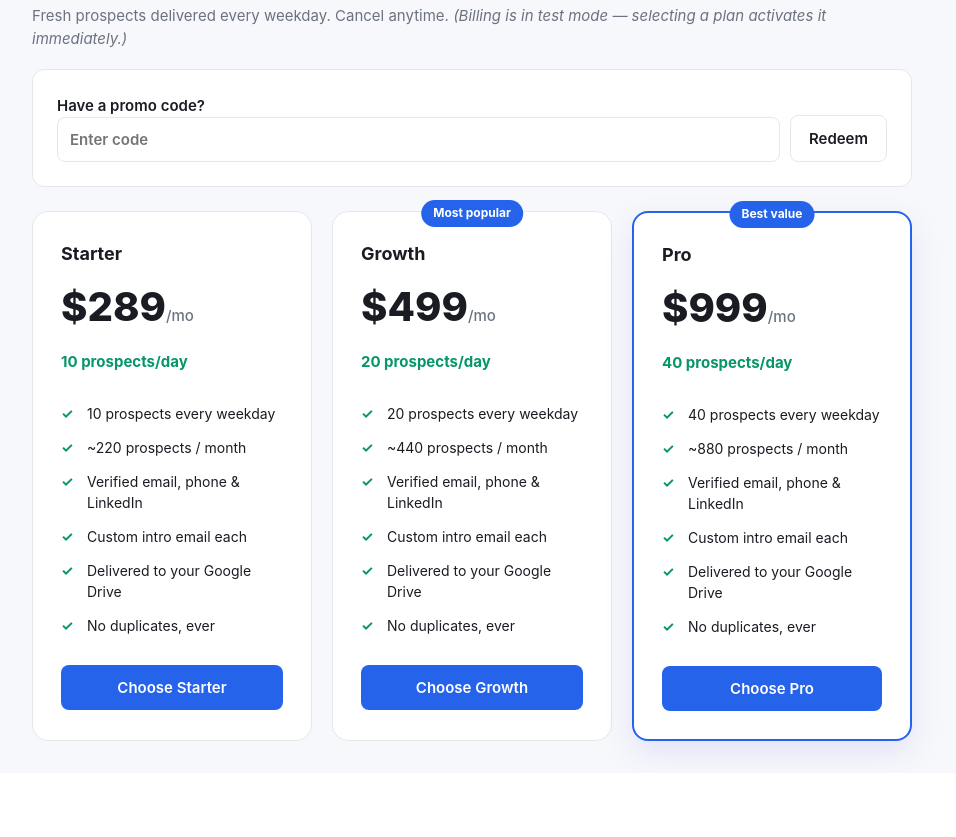
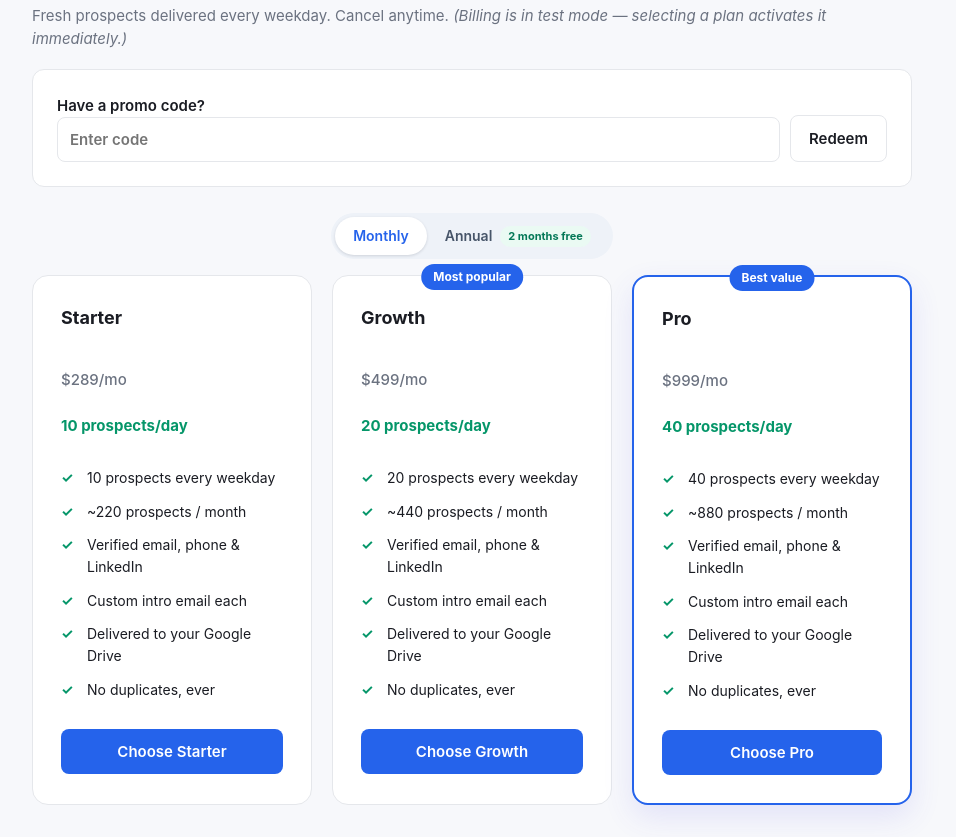
Before and after one commit to jacirusso/ProspectDaily, a FastAPI app: page /plans in a window 1280 px wide. Shown: the part 140-977 px from the top of the page, without its empty margins (168-1124 px from the left). Before the commit the page ends 906 px from the top, so only its background shows below. Run offline with FastAPI, Linux system fonts and the light colour scheme; the visitor is signed in with stand-in values (Sample User, id 1).

Commit message:
Add annual billing option (2 months free) with a monthly/annual toggle
Live annual Stripe prices for all tiers ($2,890 / $4,990 / $9,990). Plans page
gets a Monthly/Annual toggle showing the yearly price + savings; checkout uses
the chosen interval. Annual price ids hardcoded (public) alongside monthly.

Co-Authored-By: Claude Opus 4.8 <noreply@anthropic.com>

```diff
--- a/web/app.py
+++ b/web/app.py
@@ -377,15 +377,17 @@ def plans_page(request: Request):
 
 
 @app.post("/plans/choose")
-def choose_plan(request: Request, plan_key: str = Form(...)):
+def choose_plan(request: Request, plan_key: str = Form(...),
+                interval: str = Form("month")):
     user = require_user(request)
     plan = plans.by_key(plan_key)
     if not plan:
         raise HTTPException(400, "Unknown plan")
+    interval = "year" if interval == "year" else "month"
     if plans.stripe_enabled():
         # Real checkout. Activation happens in the Stripe webhook AFTER payment.
         try:
-            return RedirectResponse(billing.create_checkout_url(user, plan),
+            return RedirectResponse(billing.create_checkout_url(user, plan, interval),
                                     status_code=303)
         except Exception as e:
             log.exception("stripe checkout failed")
--- a/web/plans.py
+++ b/web/plans.py
@@ -8,19 +8,25 @@ an override only when set to a well-formed `price_…` value."""
 import os
 
 # (key, display name, ordered/day, monthly price, tagline, LIVE stripe price id)
+# price = monthly USD; annual = yearly USD (2 months free ≈ 17% off). Both price
+# ids are live and hardcoded (public, not secret) so checkout can't break on a
+# fat-fingered env value.
 PLANS = [
     {"key": "starter", "name": "Starter", "ordered": 10, "price": 289,
      "tagline": "For founders getting outbound off the ground",
      "stripe_env": "STRIPE_PRICE_STARTER",
-     "price_id": "price_1U1YRTPGt4TtgV3cV4dcZbVB"},
+     "price_id": "price_1U1YRTPGt4TtgV3cV4dcZbVB",
+     "annual": 2890, "annual_price_id": "price_1U1qvdPGt4TtgV3cqWP7EzUo"},
     {"key": "growth", "name": "Growth", "ordered": 20, "price": 499,
      "tagline": "For teams building a steady pipeline", "popular": True,
      "stripe_env": "STRIPE_PRICE_GROWTH",
-     "price_id": "price_1U1YRUPGt4TtgV3c0wsTKrv8"},
+     "price_id": "price_1U1YRUPGt4TtgV3c0wsTKrv8",
+     "annual": 4990, "annual_price_id": "price_1U1qvePGt4TtgV3c41c2Ij7m"},
     {"key": "pro", "name": "Pro", "ordered": 40, "price": 999,
      "tagline": "Best value — maximum volume", "best_value": True,
      "stripe_env": "STRIPE_PRICE_PRO",
-     "price_id": "price_1U1YRUPGt4TtgV3cQY4J3EhT"},
+     "price_id": "price_1U1YRUPGt4TtgV3cQY4J3EhT",
+     "annual": 9990, "annual_price_id": "price_1U1qvfPGt4TtgV3cIaD1OGwx"},
 ]
 
 
@@ -31,9 +37,11 @@ def by_key(key: str):
     return None
 
 
-def stripe_price_id(plan) -> str:
-    # The built-in live price id is the source of truth — no dependence on env
-    # vars, so a fat-fingered STRIPE_PRICE_* value can never break checkout.
+def stripe_price_id(plan, interval: str = "month") -> str:
+    # Built-in live price ids are the source of truth — no dependence on env
+    # vars, so a fat-fingered value can never break checkout.
+    if interval == "year":
+        return plan.get("annual_price_id", "") or plan["price_id"]
     return plan["price_id"]
 
 
--- a/web/templates/plans.html
+++ b/web/templates/plans.html
@@ -20,13 +20,22 @@
   {% endif %}
 </div>
 
-<div class="pricing-grid" style="margin-top:24px">
+<div class="billing-toggle">
+  <button type="button" class="bt-opt active" data-int="month">Monthly</button>
+  <button type="button" class="bt-opt" data-int="year">Annual <span class="bt-save">2 months free</span></button>
+</div>
+
+<div class="pricing-grid" style="margin-top:16px">
   {% for p in plans %}
   <div class="price-card {% if p.best_value %}featured{% endif %}">
     {% if p.popular %}<div class="badge">Most popular</div>{% endif %}
     {% if p.best_value %}<div class="badge">Best value</div>{% endif %}
     <div class="tier">{{ p.name }}</div>
-    <div class="amt">${{ p.price }}<span>/mo</span></div>
+    <div class="amt">
+      <span class="price-monthly">${{ p.price }}<span>/mo</span></span>
+      <span class="price-annual" style="display:none">${{ "{:,}".format(p.annual) }}<span>/yr</span></span>
+    </div>
+    <div class="annual-note" style="display:none">2 months free — save ${{ "{:,}".format(p.price * 2) }}/yr</div>
     <div class="deliver">{{ p.ordered }} prospects/day</div>
     <ul>
       <li>{{ p.ordered }} prospects every weekday</li>
@@ -38,9 +47,33 @@
     </ul>
     <form method="post" action="/plans/choose">
       <input type="hidden" name="plan_key" value="{{ p.key }}">
+      <input type="hidden" name="interval" value="month" class="interval-input">
       <button class="btn" type="submit" style="width:100%">Choose {{ p.name }}</button>
     </form>
   </div>
   {% endfor %}
 </div>
+
+<style>
+  .billing-toggle{display:flex;justify-content:center;gap:0;margin:26px auto 0;width:max-content;
+    background:#eef2f8;border-radius:999px;padding:4px;}
+  .bt-opt{border:none;background:transparent;padding:8px 18px;border-radius:999px;font:inherit;
+    font-size:14px;font-weight:600;color:#475569;cursor:pointer;display:flex;align-items:center;gap:8px;}
+  .bt-opt.active{background:#fff;color:#2563eb;box-shadow:0 1px 3px rgba(15,23,42,.14);}
+  .bt-save{font-size:11px;font-weight:700;color:#047857;background:#eafaf3;padding:2px 8px;border-radius:999px;}
+  .annual-note{font-size:13px;color:#047857;font-weight:600;margin:-4px 0 8px;}
+</style>
+<script>
+(function(){
+  var opts = document.querySelectorAll('.bt-opt');
+  function set(iv){
+    opts.forEach(function(o){ o.classList.toggle('active', o.dataset.int === iv); });
+    document.querySelectorAll('.price-monthly').forEach(function(e){ e.style.display = iv === 'month' ? '' : 'none'; });
+    document.querySelectorAll('.price-annual').forEach(function(e){ e.style.display = iv === 'year' ? '' : 'none'; });
+    document.querySelectorAll('.annual-note').forEach(function(e){ e.style.display = iv === 'year' ? '' : 'none'; });
+    document.querySelectorAll('.interval-input').forEach(function(e){ e.value = iv; });
+  }
+  opts.forEach(function(o){ o.addEventListener('click', function(){ set(o.dataset.int); }); });
+})();
+</script>
 {% endblock %}
```
Also changed, not shown: web/billing.py (+8 -5 lines).
